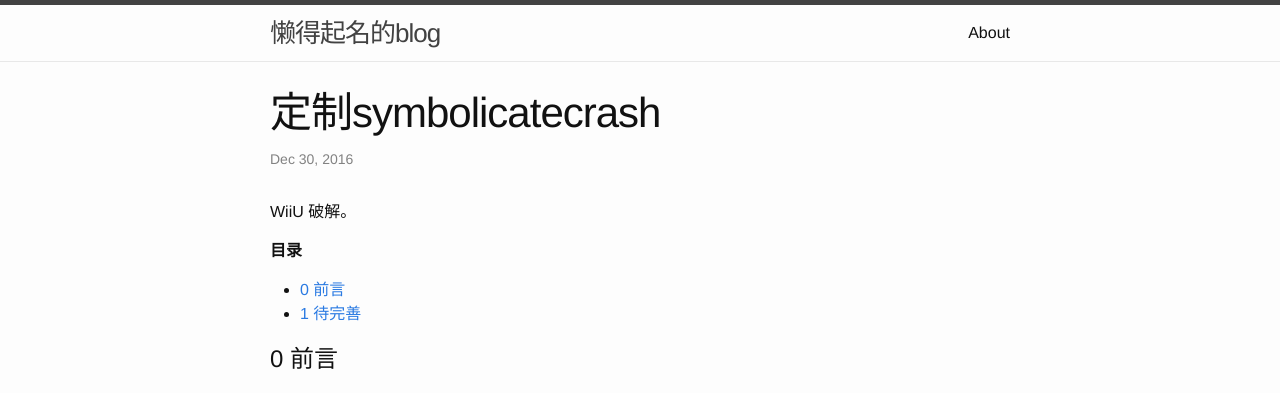
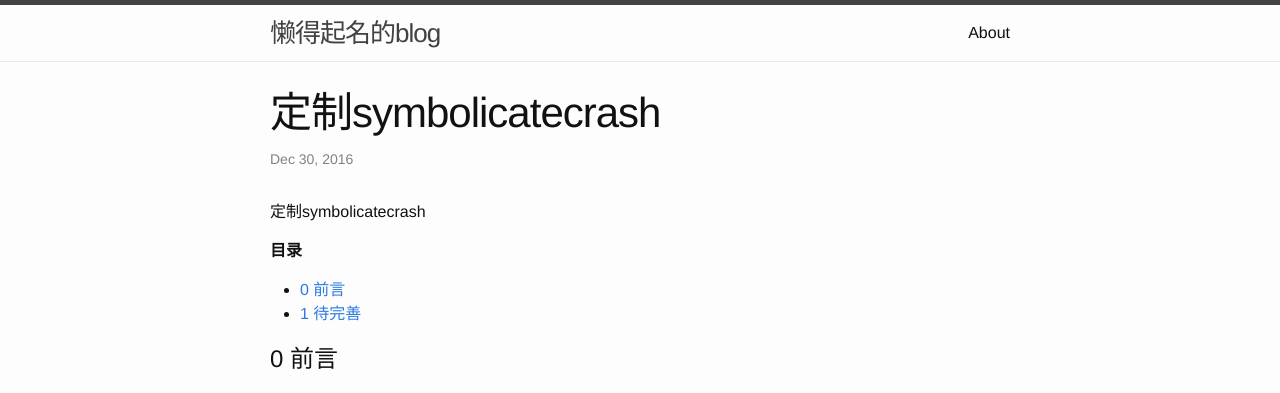
Before and after one commit to toolazytoname/toolazytoname.github.io, a Jekyll site: the page built from _posts/2016-12-30-FDsymbolicatecrash.markdown, in a window 1280 px wide. Shown: the top 393 px of the page. Built offline with Jekyll 4.4.1, drawn with Linux system fonts in a browser that asks for light colours.

Commit message:
定制symbolicatecrash

```diff
--- a/_posts/2016-12-30-FDsymbolicatecrash.markdown
+++ b/_posts/2016-12-30-FDsymbolicatecrash.markdown
@@ -5,7 +5,7 @@
 categories: FDTool
 ---
 
-WiiU 破解。
+定制symbolicatecrash
 
 **目录**
 
```
